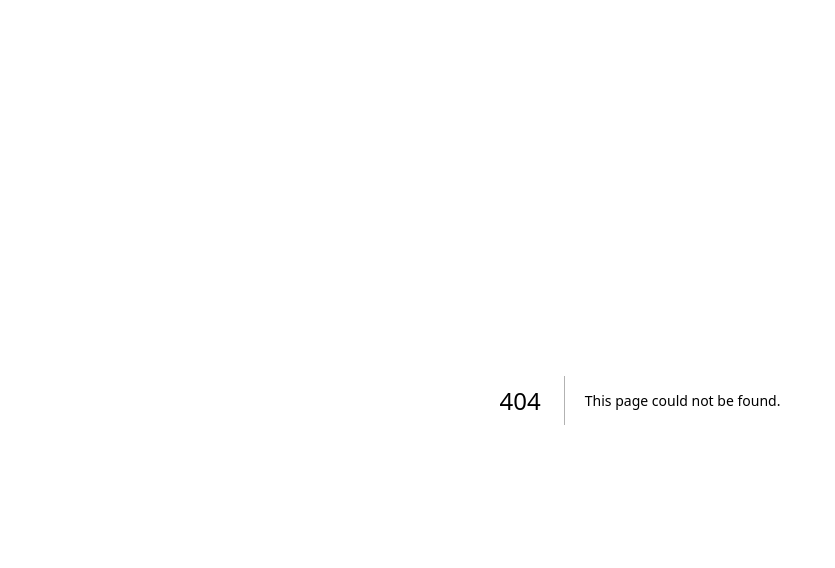
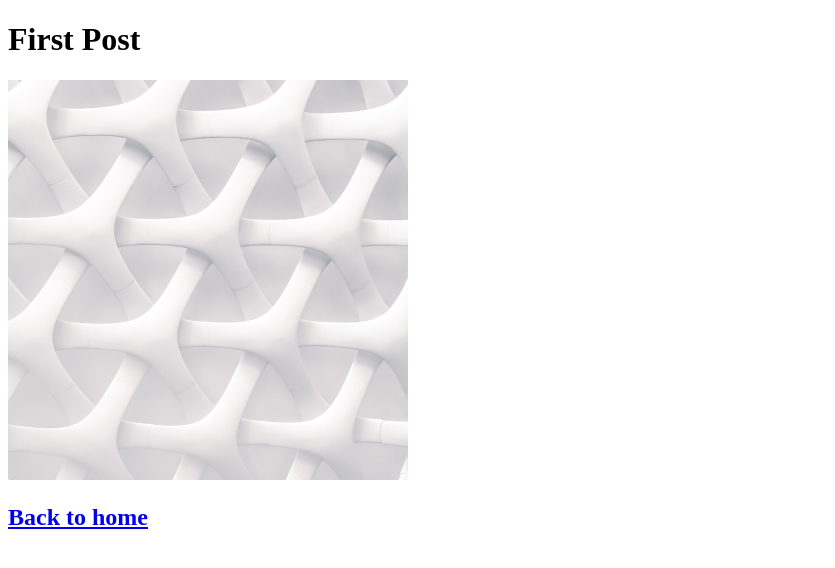
Before and after one commit to yuwen-c/nextjs-blog, a Next.js app: page /posts/first-post in a window 1280 px wide. Before the commit this address had no page. Shown: the top 568 px of the page, without its empty margins (0-835 px from the left). Built offline with nearby package versions, Linux system fonts and the light colour scheme.

Commit message:
feat: add post page and link

```diff
--- /dev/null
+++ b/pages/posts/first-post.js
@@ -0,0 +1,13 @@
+import Link from 'next/link';
+
+export default function FirstPost() {
+  return (
+    <>
+      <h1>First Post</h1>
+      <img src="/images/next_img.jpeg" alt="Your Name" />
+      <h2>
+        <Link href="/">Back to home</Link>
+      </h2>
+    </>
+  );
+}
```
Also changed, not shown: pages/index.js (+9 -4 lines), public/images/next_img.jpeg (added), public/vercel.svg (deleted).
